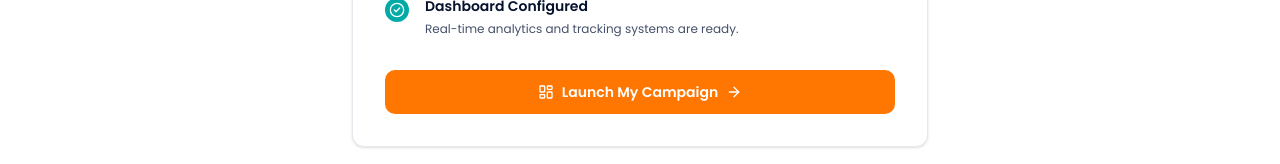
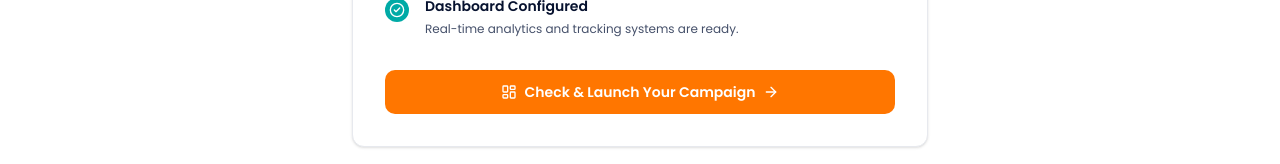
Before and after one commit to mostafizurrahaman/funraisingit-fe, a Next.js app: page /success in a window 1280 px wide. Shown: the part 715-879 px from the top of the page. Built offline with nearby package versions, Linux system fonts and the light colour scheme.

Commit message:
fix: update button text for clarity on campaign launch action

```diff
--- a/src/components/pages/OnboardingSuccess.tsx
+++ b/src/components/pages/OnboardingSuccess.tsx
@@ -104,7 +104,7 @@ const OnboardingSuccess = () => {
                 className="flex h-11 items-center justify-center gap-2 rounded-lg bg-primary text-sm font-semibold text-white transition-all duration-300 hover:-translate-y-0.5 hover:bg-primary/90 hover:shadow-md"
               >
                 <LayoutDashboard className="size-4" />
-                Launch My Campaign
+                Check & Launch Your Campaign
                 <ArrowRight className="size-4" />
               </Link>
               {/* <Link
```
